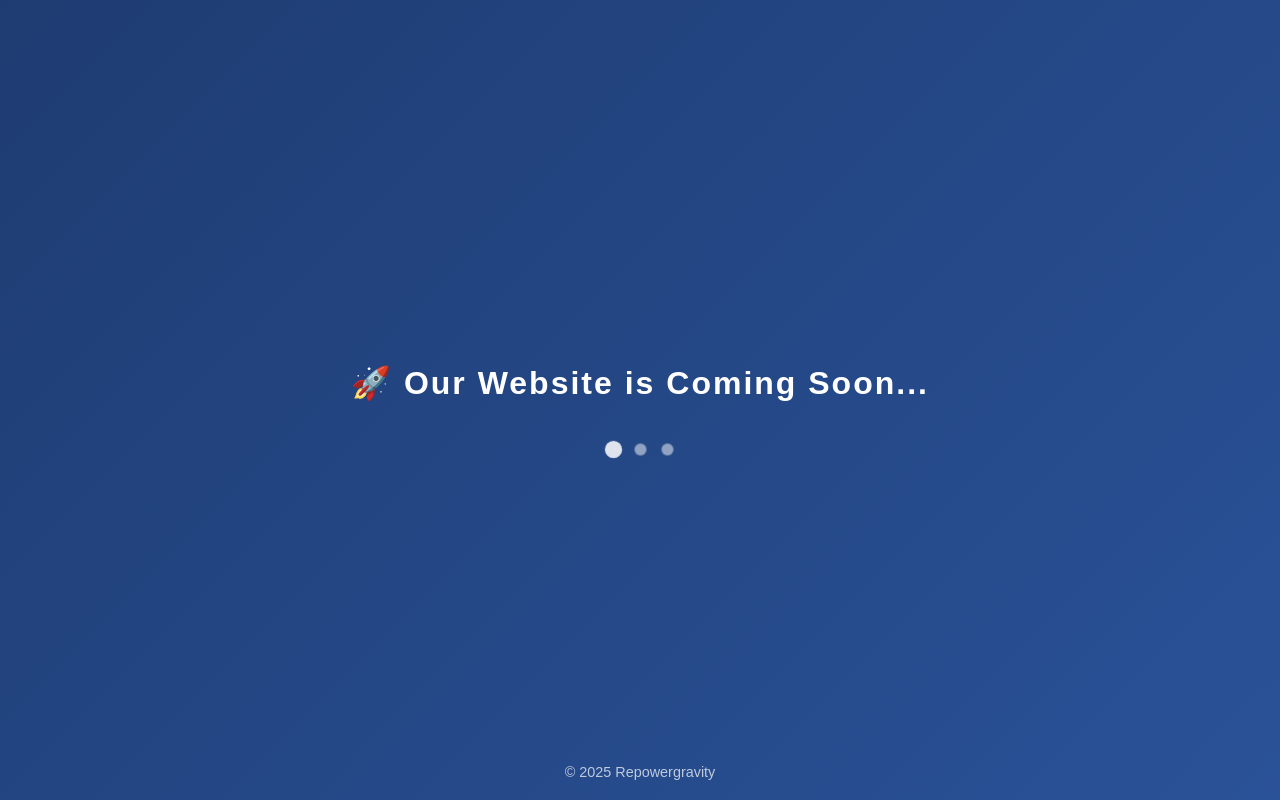
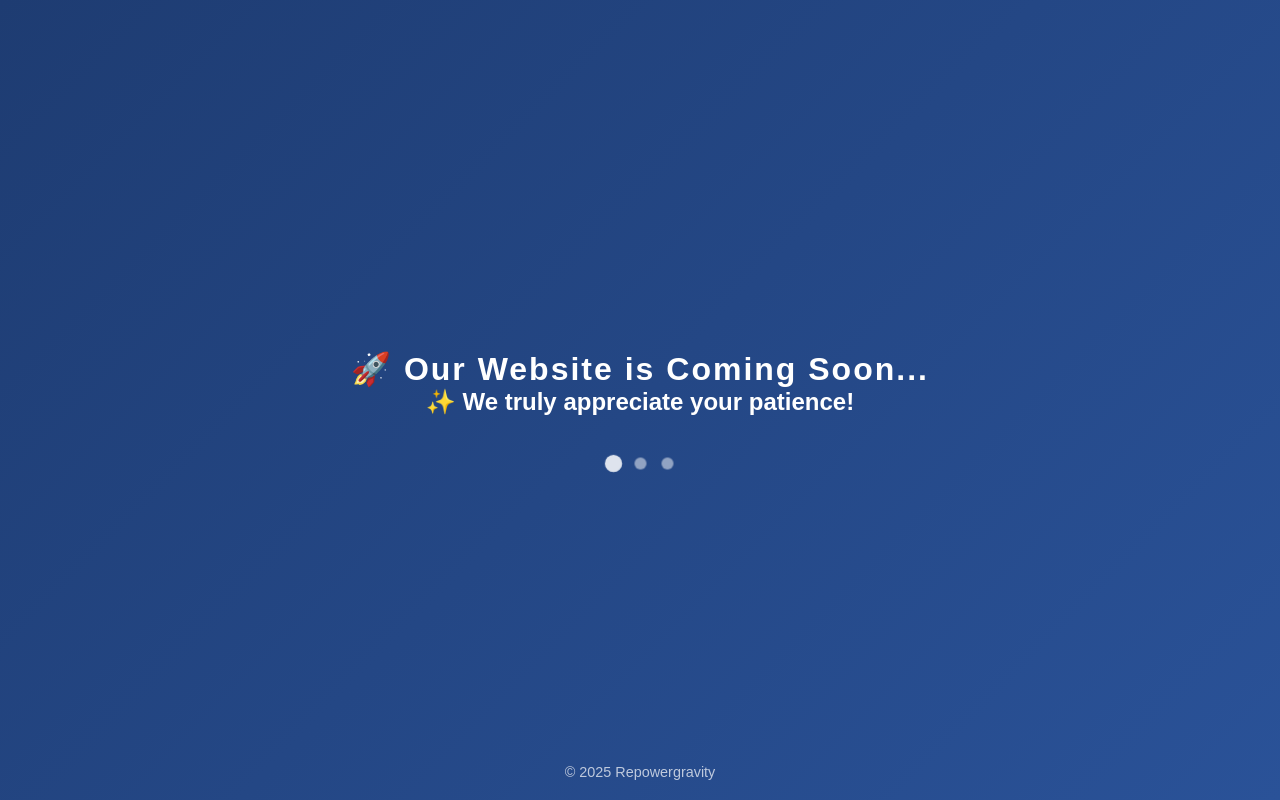
Before and after one commit to iamshreeji-copy1/repowergravity, a plain HTML site: page index.html in a window 1280 px wide. Drawn offline with Linux system fonts and the light colour scheme.

Commit message:
Update index.html

```diff
--- a/index.html
+++ b/index.html
@@ -3,7 +3,7 @@
 <head>
   <meta charset="UTF-8">
   <meta name="viewport" content="width=device-width, initial-scale=1.0">
-  <title>Website Coming Soon</title>
+  <title>Repowergravity (Coming Soon)</title>
   <style>
     /* Reset */
     * {
@@ -75,7 +75,7 @@
 </head>
 <body>
   <h1>🚀 Our Website is Coming Soon...</h1>
-
+  <h2>✨ We truly appreciate your patience!</h2>
   <div class="loader">
     <div class="dot"></div>
     <div class="dot"></div>
```
